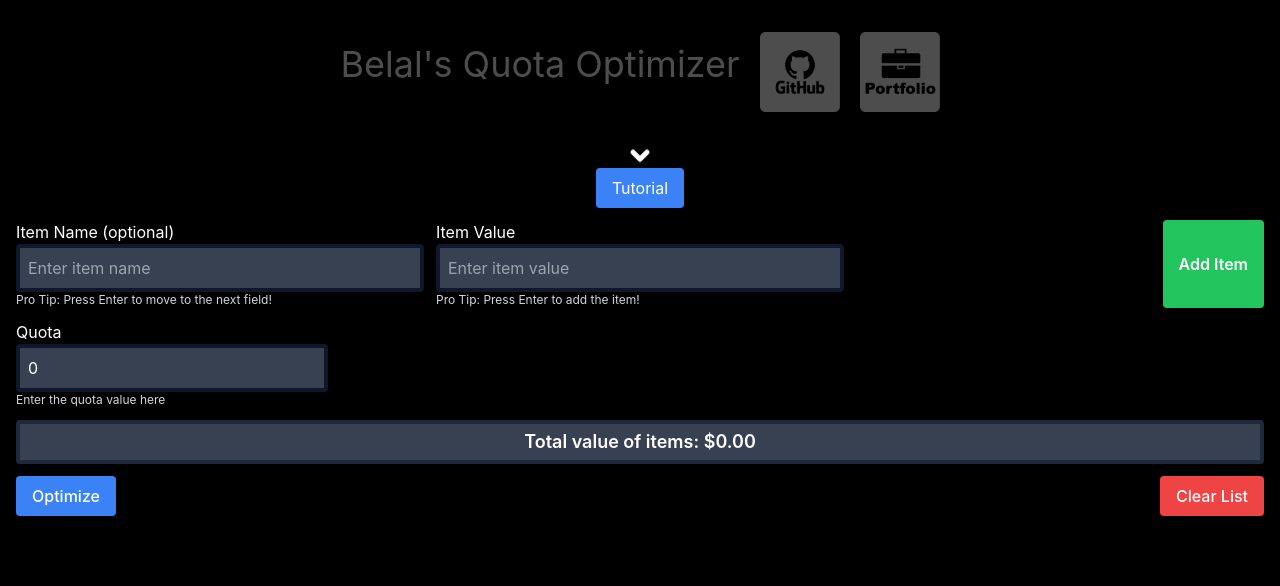
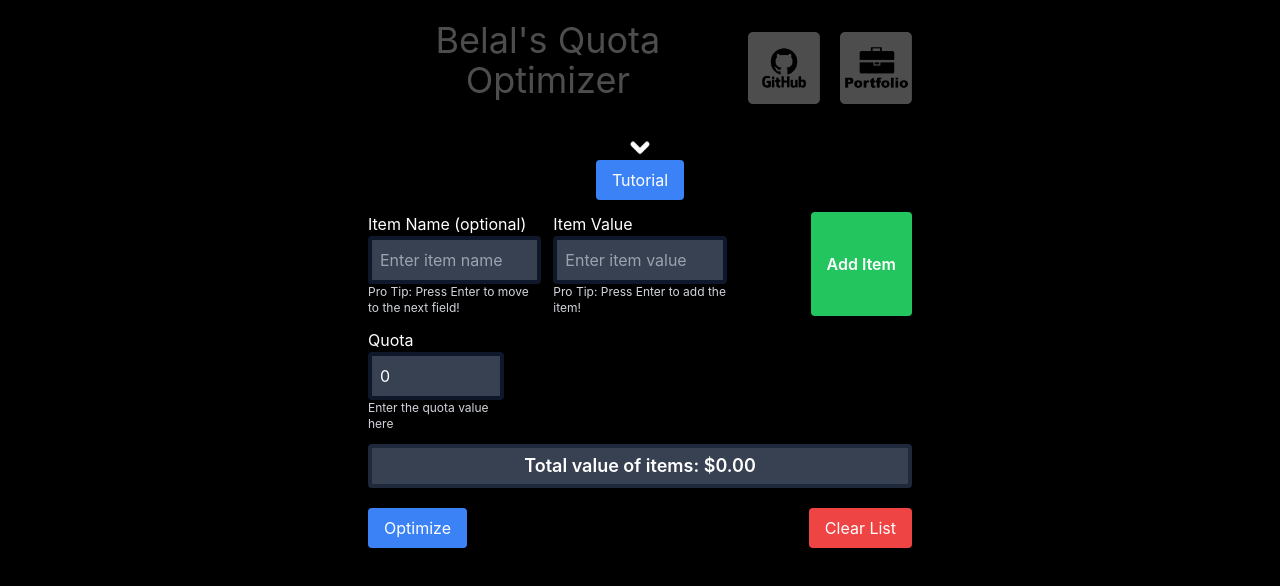
Before and after one commit to Syte1/Lethal-Company-Quota-Optimizer, a React (Create React App) app in the folder frontend/: page / in a window 1280 px wide. Shown: the top 586 px of the page. Built offline with nearby package versions, Linux system fonts and the light colour scheme.

Commit message:
improve ui

```diff
--- a/frontend/src/App.js
+++ b/frontend/src/App.js
@@ -115,8 +115,8 @@ function App() {
     };
 
     return (
-        <div className="min-h-screen min-w-full bg-cover bg-center"  style={{ background: "black" }}>
-            <div className="container mx-auto p-4 text-white">
+        <div className="min-h-screen  bg-cover bg-center"  style={{ background: "black" }}>
+            <div className="container mx-auto max-w-xl p-4 text-white">
 				<div className="flex justify-center items-center gap-5 opacity-30">
 					<h1 className="text-center text-4xl mb-4">Belal's Quota Optimizer</h1>
                     <GitHubLink url="https://github.com/Syte1/Lethal-Company-Quota-Optimizer" />
--- a/frontend/src/Components/ControlPanel.js
+++ b/frontend/src/Components/ControlPanel.js
@@ -1,36 +1,30 @@
 const ControlPanel = ({ onOptimize, onRemoveHighlighted, onClearData, result }) => {
     return (
-        <div className="flex flex-wrap justify-between">
-            <div className="mt-2 sm:mt-0">
+        <div className="flex justify-between flex-nowrap">
             <button
-                    className="bg-blue-500 font-medium text-white py-2 px-4 rounded transform transition duration-150 ease-in-out active:scale-75"
+                className="bg-blue-500 text-sm sm:text-base py-2 px-2 sm:px-4 rounded transform transition duration-150 ease-in-out active:scale-75 mt-2"
                 onClick={onOptimize}
             >
                 Optimize
             </button>
-            </div>
 
             {result && result.selectedItems && (
-                <div className="mt-2 sm:mt-1">
                 <button
-                        className="bg-yellow-500 font-medium text-white py-2 px-4 rounded transform transition duration-150 ease-in-out active:scale-75"
+                    className="bg-yellow-500 text-sm sm:text-base py-2 px-2 sm:px-4 rounded transform transition duration-150 ease-in-out active:scale-75 mt-2"
                     onClick={onRemoveHighlighted}
                 >
                     Delete Highlighted Items
                 </button>
-                </div>
             )}
 
-            <div className="mt-2 sm:mt-0">
             <button
-                    className="bg-red-500 font-medium text-white py-2 px-4 rounded transform transition duration-150 ease-in-out active:scale-75"
+                className="bg-red-500 text-sm sm:text-base py-2 px-2 sm:px-4 rounded transform transition duration-150 ease-in-out active:scale-75 mt-2"
                 onClick={onClearData}
             >
                 Clear List
             </button>
         </div>
-        </div>
     );
 };
 
-export default ControlPanel
+export default ControlPanel;
```
Lines whose indentation alone changed are shown as unchanged.
